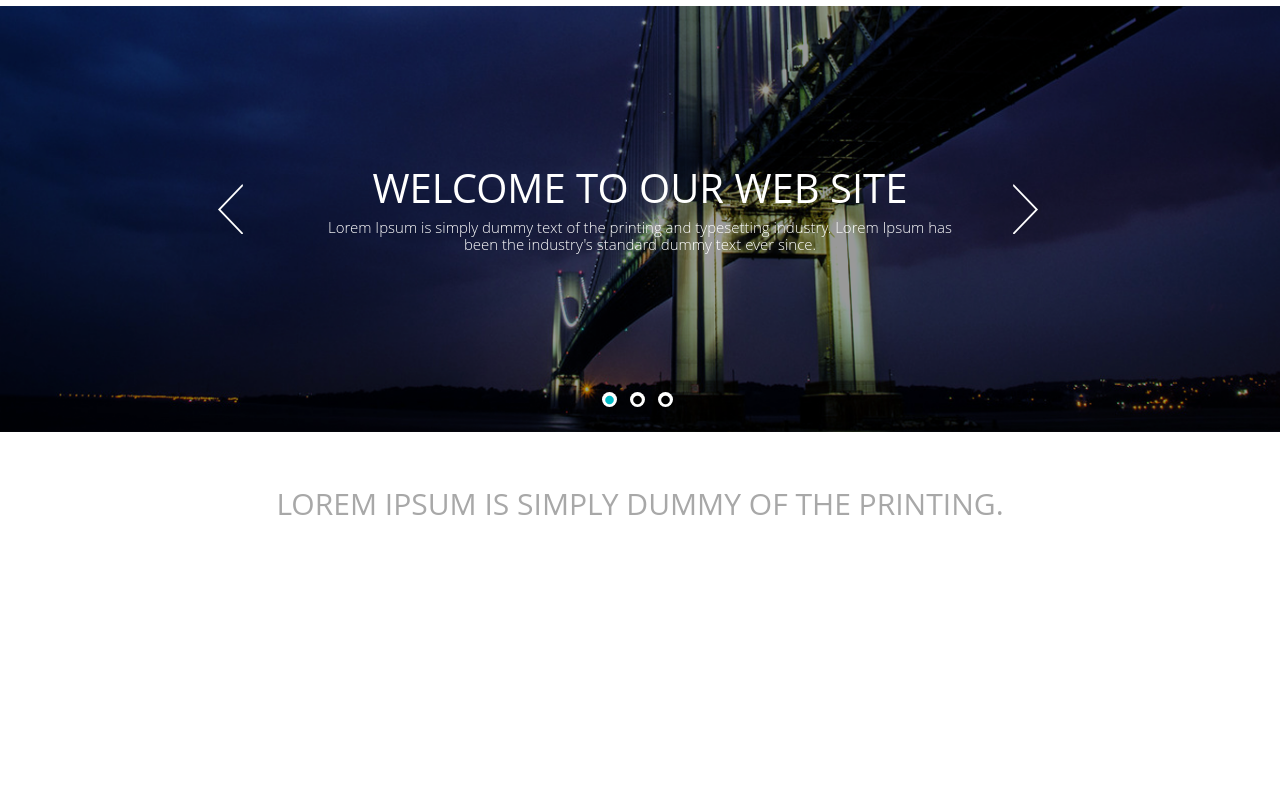
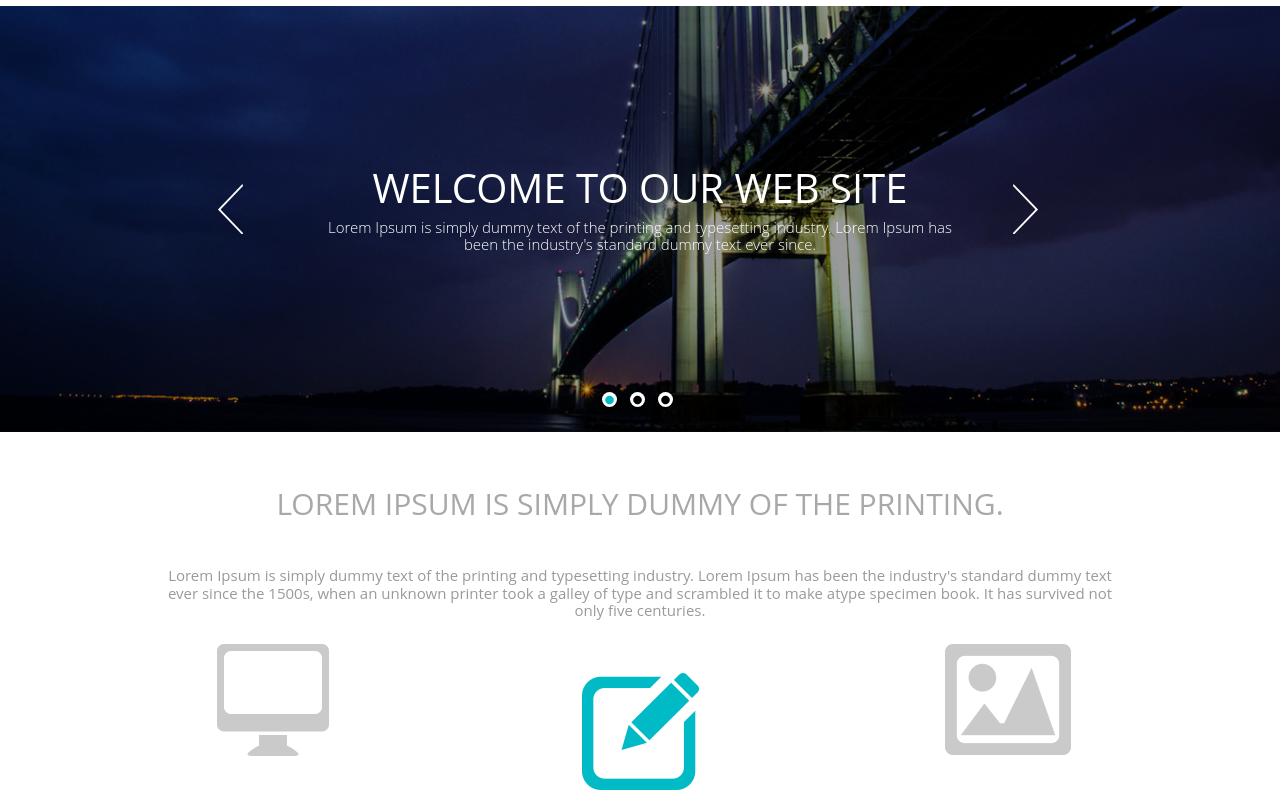
Before and after one commit to Carlos-7/siteWebWord, a plain HTML site: page web/index.html in a window 1280 px wide. Shown: the part 138-931 px from the top of the page. Before the commit the page ends 800 px from the top, so only its background shows below. Drawn offline with nearby package versions, Linux system fonts and the light colour scheme.

Commit message:
DSV_12-01-2022_Produtos

```diff
--- a/web/css/style.css
+++ b/web/css/style.css
@@ -63,7 +63,7 @@ h4{
 }
 
 .grid-2{
- width: 715px;
+ width: 470px;
  }
 
 	.grid-3{
@@ -160,13 +160,6 @@ form input:focus{
 	height: 77%;
 }
 
-/* introdução */
-.introducao h3{
-	padding-top: 25px;
-	color: #a8a8a8;
-	text-transform: uppercase;
-}
-
 .bemvindo{
 	position: absolute;
 	top: 50%;
@@ -192,3 +185,28 @@ form input:focus{
 .slider-show{
 	position: relative;
 }
+
+/* introdução */
+.introducao h3{
+	padding-top: 25px;
+	color: #a8a8a8;
+	text-transform: uppercase;
+}
+
+.introducao h2{
+	padding-top: 46px;
+	font-size: 15px;
+	color: #9a9a9a;
+}
+
+.produto{
+	padding-top: 25px;
+}
+
+.produto div{
+	text-align: center;
+}
+
+.produto div:nth-child(2){
+	padding-top: 29px;
+}
--- a/web/index.html
+++ b/web/index.html
@@ -64,7 +64,26 @@
  </section>
 
  <section class="introducao container">
-  <h3>Lorem Ipsum is simply dummy of the printing.</h>
+  <h3 class="grid-4">Lorem Ipsum is simply dummy of the printing.</h3>
+
+  <h2 class="grid-4">
+    Lorem Ipsum is simply dummy text of the printing and typesetting industry. Lorem Ipsum has been the industry's standard dummy text ever
+    since the 1500s, when an unknown printer took a galley of type and scrambled it to make atype specimen book.
+    It has survived not only five centuries.
+  </h2>
+ </section>
+
+ <section class="produto container">
+  <div class="grid-1">
+    <img src="./img/imac.png" alt="">
+  </div>
+
+  <div class="grid-2">
+    <img src="./img/pencil.png" alt="">
+  </div>
+  <div class="grid-1">
+    <img src="./img/photo.png" alt="">
+  </div>
  </section>
 
  <script type="text/javascript" src="https://code.jquery.com/jquery-1.11.0.min.js"></script>
```
Also changed, not shown: web/img/imac.png (added), web/img/pencil.png (added), web/img/photo.png (added).
